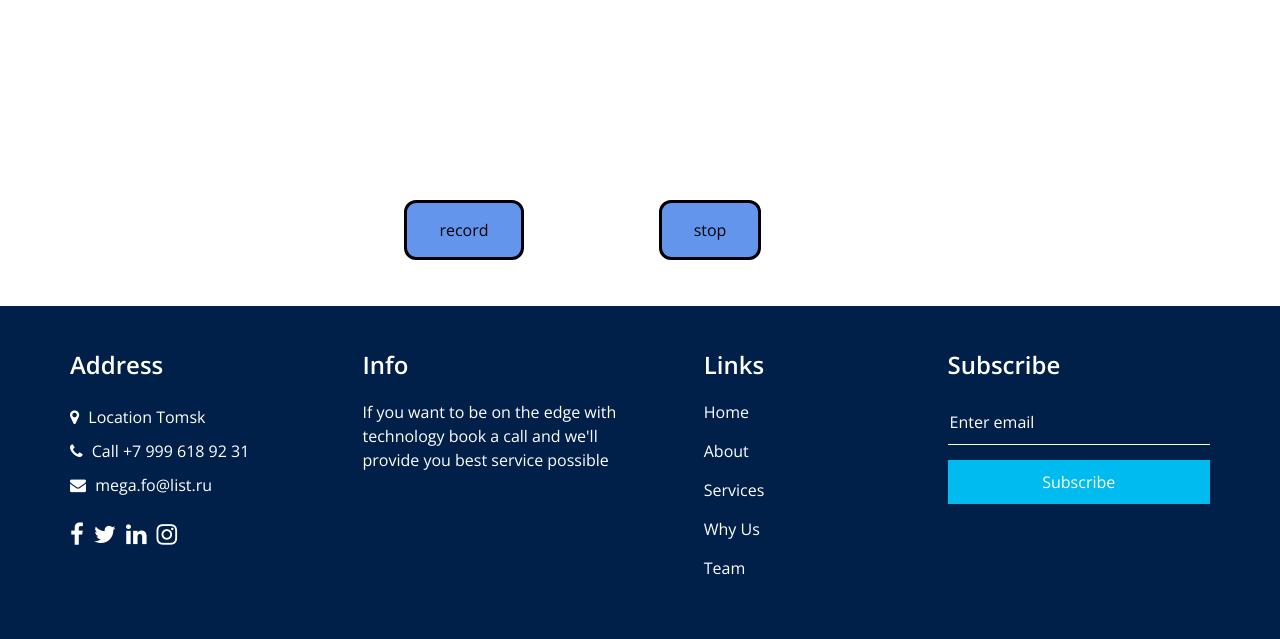
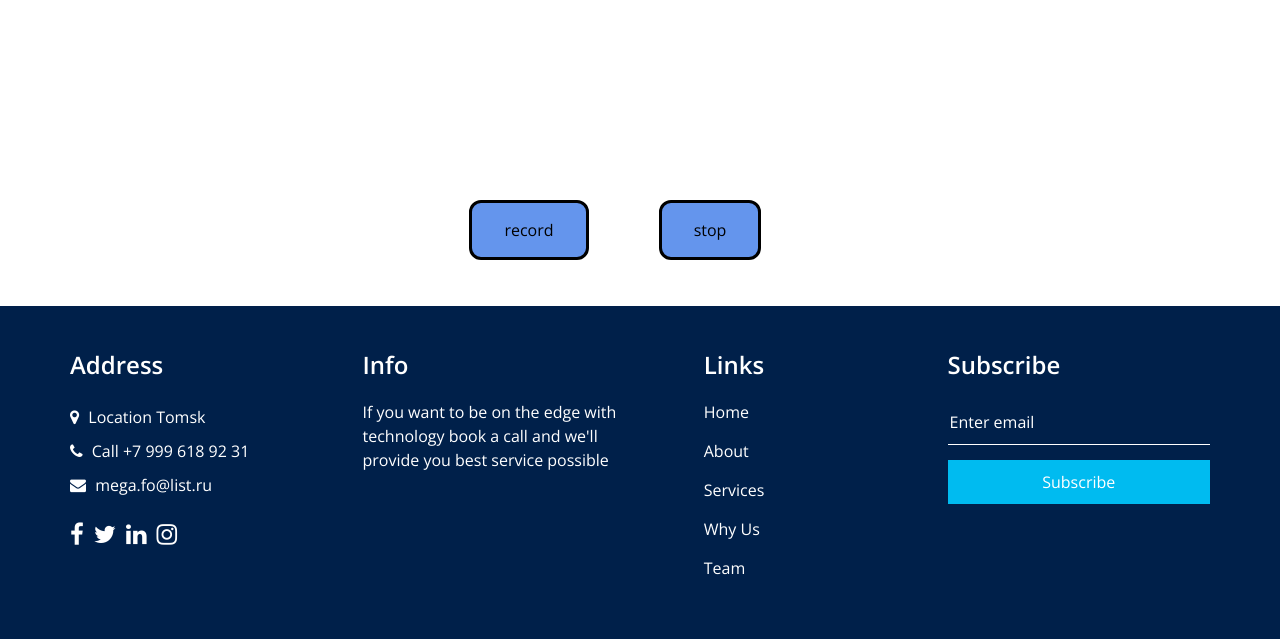
Before and after one commit to Roman12322/DoubleCheck, a Django app: template main/templates/main/main.html in a window 1280 px wide; the page is wider, and only the part inside the window is pictured. Shown: the part 235-874 px from the top of that part. Run offline with Django 3.2, Linux system fonts and the light colour scheme; the template is opened without the code that fills it, so the values that code supplies are empty; some libraries are stand-ins or nearby versions.

Commit message:
trying to fix .css v16

```diff
--- a/static/main/css/style.css
+++ b/static/main/css/style.css
@@ -639,7 +639,7 @@ a:focus {
 .record-button {
   position: absolute;
   top: 435px;
-  left: 400px;
+  left: 465px;
   display: flex;
   flex-direction: column;
   align-items: center;
```
